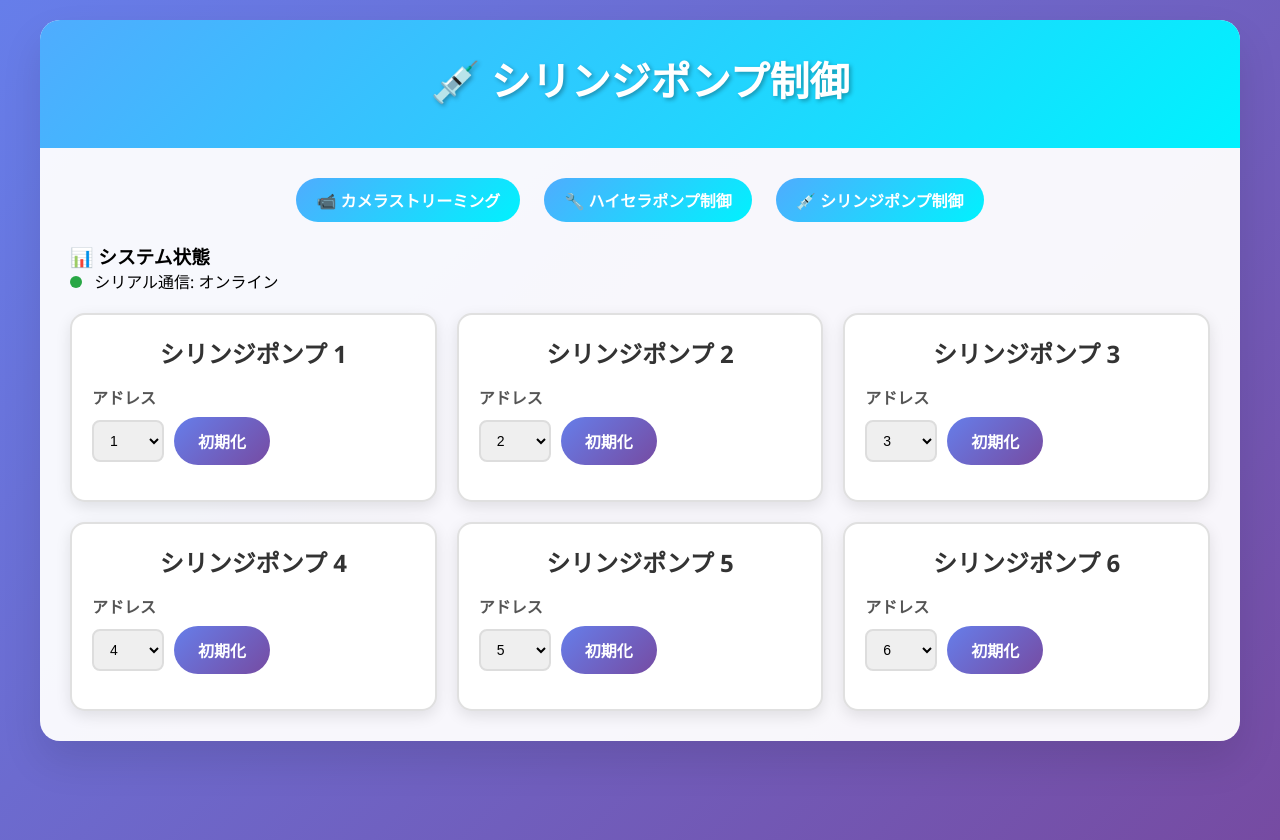
After one commit to kohmoto-unicon/RaspberryPi_Camera, a Flask app: page /syringe_pump in a window 1280 px wide. The commit adds this page. Run offline with Flask 3, Linux system fonts and the light colour scheme.

Commit message:
シリンジポンプ仮追加

```diff
--- a/app.py
+++ b/app.py
@@ -33,23 +33,42 @@ frame_buffer = None
 frame_lock = threading.Lock()
 is_raspberry_pi = False
 
-# シリアル通信設定（ポンプ制御用）
-SERIAL_PORT = "COM18"  # Windows環境の場合
+# シリアル通信設定（ハイセラポンプ制御用）
+SERIAL_PORT = "COM18"  # Windows環境の場合（ハイセラポンプ）
 BAUD_RATE = 9600
 ser = None
 serial_initialized = False
 
+# シリアル通信設定（シリンジポンプ制御用）
+SYRINGE_SERIAL_PORT = "COM19"  # Windows環境の場合（シリンジポンプ）
+SYRINGE_BAUD_RATE = 9600
+ser_syringe = None
+syringe_serial_initialized = False
+
 def initialize_serial():
-    """シリアル通信を初期化"""
+    """シリアル通信を初期化（ハイセラポンプ）"""
     global ser, serial_initialized
     try:
         ser = serial.Serial(SERIAL_PORT, BAUD_RATE, timeout=1)
         serial_initialized = True
-        print(f"シリアル通信が正常に初期化されました: {SERIAL_PORT}")
+        print(f"ハイセラポンプ用シリアル通信が正常に初期化されました: {SERIAL_PORT}")
         return True
     except Exception as e:
-        print(f"シリアル通信初期化エラー: {e}")
+        print(f"ハイセラポンプ用シリアル通信初期化エラー: {e}")
         serial_initialized = False
+        return False
+
+def initialize_syringe_serial():
+    """シリアル通信を初期化（シリンジポンプ）"""
+    global ser_syringe, syringe_serial_initialized
+    try:
+        ser_syringe = serial.Serial(SYRINGE_SERIAL_PORT, SYRINGE_BAUD_RATE, timeout=1)
+        syringe_serial_initialized = True
+        print(f"シリンジポンプ用シリアル通信が正常に初期化されました: {SYRINGE_SERIAL_PORT}")
+        return True
+    except Exception as e:
+        print(f"シリンジポンプ用シリアル通信初期化エラー: {e}")
+        syringe_serial_initialized = False
         return False
 
 def calc_checksum(data_bytes):
@@ -185,6 +204,11 @@ def pump_control():
     """ポンプ制御ページ"""
     return render_template('pump_control.html')
 
+@app.route('/syringe_pump')
+def syringe_pump():
+    """シリンジポンプ制御ページ"""
+    return render_template('syringe_pump.html')
+
 @app.route('/video_feed')
 def video_feed():
     """ビデオストリーミングエンドポイント"""
@@ -196,7 +220,9 @@ def api_status():
     """カメラ状態API"""
     return jsonify({
         'camera_initialized': camera_initialized,
-        'serial_initialized': serial_initialized,
+        'serial_initialized': serial_initialized,  # 後方互換（ハイセラポンプ）
+        'hysera_serial_initialized': serial_initialized,
+        'syringe_serial_initialized': syringe_serial_initialized,
         'timestamp': time.time()
     })
 
@@ -318,18 +344,21 @@ if __name__ == '__main__':
     parser.add_argument('--debug', action='store_true', help='デバッグモードで起動')
     parser.add_argument('--port', type=int, default=5000, help='ポート番号（デフォルト: 5000）')
     parser.add_argument('--host', type=str, default='0.0.0.0', help='ホストアドレス（デフォルト: 0.0.0.0）')
-    parser.add_argument('--serial-port', type=str, default='COM18', help='シリアルポート（デフォルト: COM18）')
+    parser.add_argument('--serial-port', type=str, default='COM18', help='ハイセラポンプ用シリアルポート（デフォルト: COM18）')
+    parser.add_argument('--syringe-serial-port', type=str, default='COM19', help='シリンジポンプ用シリアルポート（デフォルト: COM19）')
 
     args = parser.parse_args()
 
-    # シリアルポート設定を更新
+    # シリアルポート設定を更新（ハイセラ／シリンジ）
     SERIAL_PORT = args.serial_port
+    SYRINGE_SERIAL_PORT = args.syringe_serial_port
 
     # カメラ初期化
     camera_success = initialize_camera()
 
-    # シリアル通信初期化
+    # シリアル通信初期化（ハイセラ／シリンジ）
     serial_success = initialize_serial()
+    syringe_serial_success = initialize_syringe_serial()
 
     print("Webサーバーを起動します...")
     print(f"ブラウザで http://localhost:{args.port} にアクセスしてください")
@@ -343,8 +372,11 @@ if __name__ == '__main__':
             print("PCにWebカメラが接続されているか確認してください。")
 
     if not serial_success:
-        print("警告: シリアル通信の初期化に失敗しました。")
+        print("警告: ハイセラポンプ用シリアル通信の初期化に失敗しました。")
         print(f"シリアルポート {SERIAL_PORT} が利用可能か確認してください。")
+    if not syringe_serial_success:
+        print("警告: シリンジポンプ用シリアル通信の初期化に失敗しました。")
+        print(f"シリアルポート {SYRINGE_SERIAL_PORT} が利用可能か確認してください。")
 
     # 開発サーバー起動（本番環境ではgunicorn等を使用）
     app.run(host=args.host, port=args.port, debug=args.debug, threaded=True)
--- a/requirements.txt
+++ b/requirements.txt
@@ -1,6 +1,8 @@
 Flask==2.3.3
 opencv-python==4.8.1.78
-picamera2==0.3.12
 numpy==1.24.3
 Pillow==10.0.1
 pyserial==3.5
+
+# Piのときだけ入れる（Linuxかつarm系）
+picamera2==0.3.12; sys_platform == "linux" and (platform_machine == "aarch64" or platform_machine == "armv7l")
--- a/templates/index.html
+++ b/templates/index.html
@@ -240,7 +240,8 @@
         <div class="content">
             <div class="nav-links">
                 <a href="/">📹 カメラストリーミング</a>
-                <a href="/pump_control">🔧 ポンプ制御</a>
+                <a href="/pump_control">🔧 ハイセラポンプ</a>
+                <a href="/syringe_pump">💉 シリンジポンプ</a>
             </div>
 
             <div class="status">
--- /dev/null
+++ b/templates/syringe_pump.html
@@ -0,0 +1,149 @@
+<!DOCTYPE html>
+<html lang="ja">
+<head>
+    <meta charset="UTF-8">
+    <meta name="viewport" content="width=device-width, initial-scale=1.0">
+    <title>シリンジポンプ制御</title>
+    <style>
+        body { font-family: 'Segoe UI', Tahoma, Geneva, Verdana, sans-serif; background: linear-gradient(135deg, #667eea 0%, #764ba2 100%); min-height: 100vh; padding: 20px; margin: 0; }
+        .container { max-width: 1200px; margin: 0 auto; background: rgba(255, 255, 255, 0.95); border-radius: 20px; box-shadow: 0 20px 40px rgba(0, 0, 0, 0.1); overflow: hidden; }
+        .header { background: linear-gradient(135deg, #4facfe 0%, #00f2fe 100%); color: #fff; padding: 30px; text-align: center; }
+        .header h1 { font-size: 2.5em; margin: 0 0 10px; text-shadow: 2px 2px 4px rgba(0,0,0,0.3); }
+        .content { padding: 30px; }
+        .nav-links { text-align: center; margin-bottom: 20px; }
+        .nav-links a { display: inline-block; padding: 10px 20px; margin: 0 10px; background: linear-gradient(135deg, #4facfe 0%, #00f2fe 100%); color: white; text-decoration: none; border-radius: 25px; font-weight: 600; transition: all 0.3s ease; }
+        .nav-links a:hover { transform: translateY(-2px); box-shadow: 0 5px 15px rgba(79, 172, 254, 0.4); }
+        .card { background: #fff; border-radius: 16px; padding: 20px; box-shadow: 0 10px 30px rgba(0,0,0,0.08); }
+        .status { margin-bottom: 20px; }
+        .status h3 { margin: 0; }
+        .status p { margin: 0; }
+        .status-indicator { display: inline-block; width: 12px; height: 12px; border-radius: 50%; margin-right: 8px; background: #28a745; }
+        .pump-grid { display: grid; grid-template-columns: repeat(auto-fit, minmax(300px, 1fr)); gap: 20px; margin-top: 20px; }
+        .pump-box { border: 2px solid #e0e0e0; padding: 20px; border-radius: 15px; background: #fff; box-shadow: 0 5px 15px rgba(0,0,0,0.1); transition: all 0.3s ease; }
+        .pump-box:hover { transform: translateY(-5px); box-shadow: 0 10px 25px rgba(0,0,0,0.15); }
+        .pump-box h2 { margin: 0 0 15px; color: #333; font-size: 1.5em; text-align: center; }
+        .control-group { margin-bottom: 15px; }
+        .input-group { display: flex; align-items: center; gap: 10px; flex-wrap: nowrap; }
+        .control-group label { display: block; margin-bottom: 8px; font-weight: 600; color: #555; }
+        select { width: 100%; padding: 10px 12px; border: 2px solid #ddd; border-radius: 8px; font-size: 14px; }
+        .input-group select { width: auto; min-width: 72px; }
+        select:focus { outline: none; border-color: #4facfe; }
+        .btn { white-space: nowrap; }
+        .muted { color: #666; }
+        .placeholder { padding: 30px; text-align: center; color: #666; border: 2px dashed #cfd8dc; border-radius: 12px; background: #fafbfc; }
+        .actions { margin-top: 20px; text-align: center; }
+        .btn { padding: 12px 24px; border: none; border-radius: 25px; font-size: 1em; font-weight: 600; cursor: pointer; text-decoration: none; display: inline-block; }
+        .btn-primary { background: linear-gradient(135deg, #667eea 0%, #764ba2 100%); color: #fff; }
+        .pump-grid { display: grid; grid-template-columns: repeat(auto-fit, minmax(300px, 1fr)); gap: 20px; margin-top: 20px; }
+        .pump-box { border: 2px solid #e0e0e0; padding: 20px; border-radius: 15px; background: #fff; box-shadow: 0 5px 15px rgba(0,0,0,0.1); transition: all 0.3s ease; }
+        .pump-box:hover { transform: translateY(-5px); box-shadow: 0 10px 25px rgba(0,0,0,0.15); }
+        .pump-box h2 { margin: 0 0 15px; color: #333; font-size: 1.5em; text-align: center; }
+        .control-group { margin-bottom: 15px; }
+        .control-group label { display: block; margin-bottom: 8px; font-weight: 600; color: #555; }
+        select { width: 100%; padding: 10px 12px; border: 2px solid #ddd; border-radius: 8px; font-size: 14px; }
+        select:focus { outline: none; border-color: #4facfe; }
+    </style>
+    <script>
+        async function checkStatus() {
+            try {
+                const response = await fetch('/api/status');
+                const data = await response.json();
+                const syringeOnline = !!data.syringe_serial_initialized;
+                const syringeIndicator = document.getElementById('syringeStatus');
+                const syringeText = document.getElementById('syringeStatusText');
+                if (syringeOnline) {
+                    syringeIndicator.style.background = '#28a745';
+                    syringeText.textContent = 'シリアル通信: オンライン';
+                } else {
+                    syringeIndicator.style.background = '#dc3545';
+                    syringeText.textContent = 'シリアル通信: オフライン';
+                }
+            } catch (e) {
+                console.error('状態確認に失敗しました', e);
+            }
+        }
+
+        document.addEventListener('DOMContentLoaded', () => {
+            // 状態表示の定期更新
+            checkStatus();
+            setInterval(checkStatus, 30000);
+
+            // 6台分のアドレス初期化（1..6 をユニークに割当）＋ローカル保存
+            const defaultAddresses = {1:1, 2:2, 3:3, 4:4, 5:5, 6:6};
+            for (let pump = 1; pump <= 6; pump++) {
+                const select = document.getElementById(`addr${pump}`);
+                if (!select) continue;
+                const key = `syringe_addr_p${pump}`;
+                const saved = localStorage.getItem(key);
+                let initial = saved ? Number(saved) : defaultAddresses[pump];
+                if (initial < 1 || initial > 6 || Number.isNaN(initial)) initial = defaultAddresses[pump];
+                select.value = String(initial);
+                if (!saved) localStorage.setItem(key, String(initial));
+                select.addEventListener('change', () => {
+                    localStorage.setItem(key, select.value);
+                });
+                // 初期化ボタン（ポンプへ初期化コマンド送信予定。現状はプレースホルダー）
+                const initBtn = document.getElementById(`initBtn${pump}`);
+                if (initBtn) {
+                    initBtn.addEventListener('click', async () => {
+                        // TODO: APIに初期化コマンド送信を実装予定
+                        // ここでは確認用のトースト/ログのみ
+                        console.log(`Init command requested for syringe pump #${pump}`);
+                        initBtn.disabled = true;
+                        initBtn.textContent = '送信中...';
+                        setTimeout(() => {
+                            initBtn.disabled = false;
+                            initBtn.textContent = '初期化';
+                        }, 600);
+                    });
+                }
+            }
+        });
+    </script>
+    </head>
+<body>
+    <div class="container">
+        <div class="header">
+            <h1>💉 シリンジポンプ制御</h1>
+        </div>
+
+        <div class="content">
+            <div class="nav-links">
+                <a href="/">📹 カメラストリーミング</a>
+                <a href="/pump_control">🔧 ハイセラポンプ制御</a>
+                <a href="/syringe_pump">💉 シリンジポンプ制御</a>
+            </div>
+
+            <div class="status">
+                <h3>📊 システム状態</h3>
+                <p>
+                    <span class="status-indicator" id="syringeStatus"></span>
+                    <span id="syringeStatusText">シリアル通信: 確認中...</span>
+                </p>
+            </div>
+
+            <div class="pump-grid">
+                {% for pump in range(1,7) %}
+                <div class="pump-box">
+                    <h2>シリンジポンプ {{ pump }}</h2>
+                    <div class="control-group">
+                        <label for="addr{{ pump }}">アドレス</label>
+                        <div class="input-group">
+                        <select id="addr{{ pump }}" data-pump="{{ pump }}">
+                            <option value="1">1</option>
+                            <option value="2">2</option>
+                            <option value="3">3</option>
+                            <option value="4">4</option>
+                            <option value="5">5</option>
+                            <option value="6">6</option>
+                        </select>
+                        <button type="button" class="btn btn-primary" id="initBtn{{ pump }}" data-pump="{{ pump }}">初期化</button>
+                        </div>
+                    </div>
+                </div>
+                {% endfor %}
+            </div>
+        </div>
+    </div>
+</body>
+</html>
```
Also changed, not shown: INSTALL_GUIDE.md (added, +70 -0 lines), templates/pump_control.html (+5 -5 lines), 2 other files.
